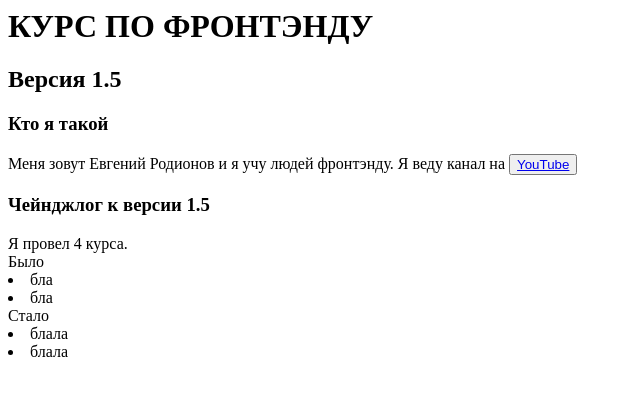
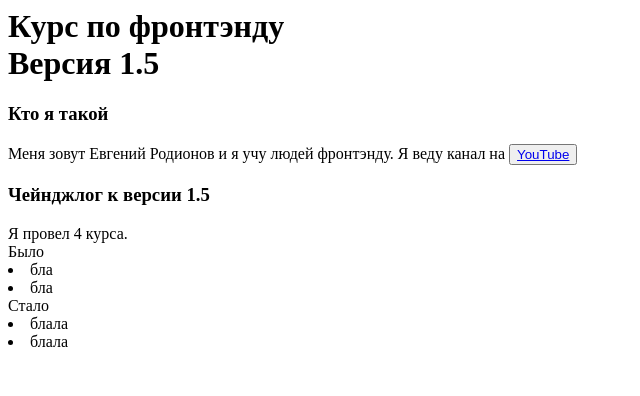
Before and after one commit to natalianurgalieva/verstka, a plain HTML site: page index2.html in a window 1280 px wide. Shown: the whole page, without its empty margins (0-640 px from the left). Drawn offline with Linux system fonts and the light colour scheme.

Commit message:
add title

```diff
--- a/index2.html
+++ b/index2.html
@@ -1,6 +1,13 @@
 <header>
-  <h1>КУРС ПО ФРОНТЭНДУ</h1>
-  <h2>Версия 1.5</h2>
+
+
+  <title>
+    Курс по фронтэнду
+  </title>
+  <h1>
+    Курс по фронтэнду
+    <br>Версия 1.5
+  </h1>
 
   <main>
    <section>
```
